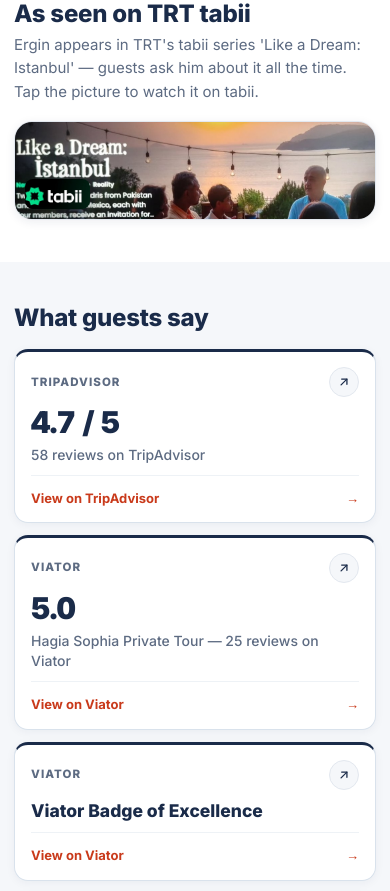
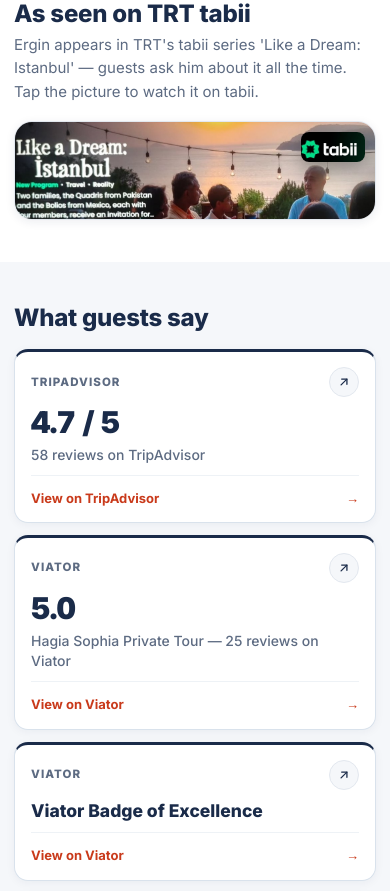
Before and after one commit to 7amed3li/oligarch-travel, a Next.js app: page / in a window 390 px wide. Shown: the part 6160-7051 px from the top of the page. Built offline with nearby package versions, Linux system fonts and the light colour scheme.

Commit message:
tabii card: cache-bust the scene image (v2 filename) so phones load the new full crop, badge moved to the empty top-right sky corner

```diff
--- a/app/globals.css
+++ b/app/globals.css
@@ -1524,8 +1524,8 @@ html.splash-done .ss-root{display:none!important}
    sits inside the picture, and the whole card opens the film page. ---- */
 .tabii-card{position:relative;display:block;margin-top:18px;border-radius:18px;overflow:hidden;border:1px solid var(--line);box-shadow:var(--shadow)}
 .tabii-scene{display:block;width:100%;height:auto}
-.tabii-badge{position:absolute;left:14px;bottom:14px;height:38px;width:auto;border-radius:8px;box-shadow:0 8px 20px rgba(0,0,0,.35)}
-@media(max-width:640px){.tabii-badge{height:30px;left:10px;bottom:10px}}
+.tabii-badge{position:absolute;top:14px;right:14px;height:38px;width:auto;border-radius:8px;box-shadow:0 8px 20px rgba(0,0,0,.35)}
+@media(max-width:640px){.tabii-badge{height:30px;top:10px;right:10px}}
 
 /* ---- Language flags (inline SVG, identical on every platform) ---- */
 .flag-ic{display:inline-flex;width:20px;height:15px;border-radius:3px;overflow:hidden;flex:none;box-shadow:inset 0 0 0 1px rgba(26,43,73,.14)}
--- a/components/HomePage.tsx
+++ b/components/HomePage.tsx
@@ -107,7 +107,7 @@ export default function HomePage({ locale, prices }: { locale: Locale; prices: P
           >
             <img
               className="tabii-scene"
-              src="/img/tabii-scene.jpg"
+              src="/img/tabii-scene-v2.jpg"
               alt="Like a Dream: Istanbul — TRT tabii"
               loading="lazy"
             />
```
Also changed, not shown: public/img/tabii-scene-v2.jpg (added).
